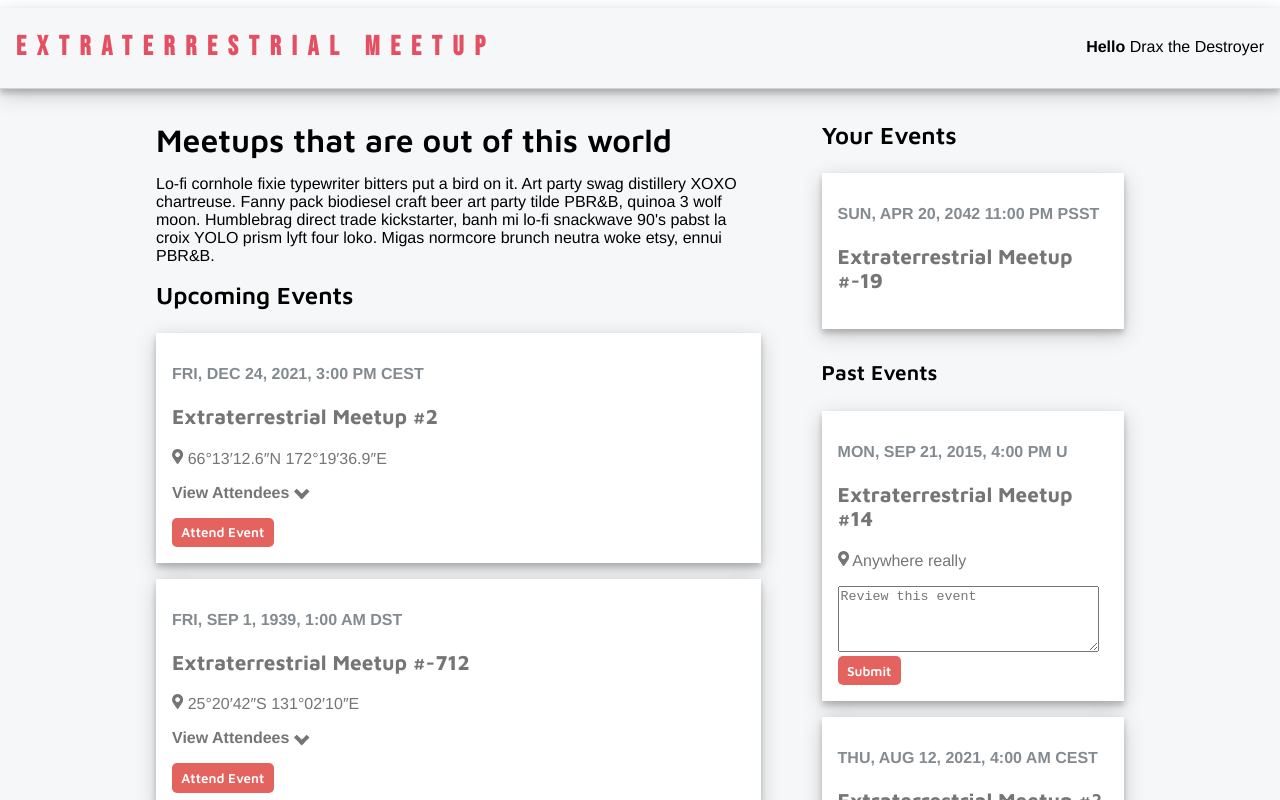
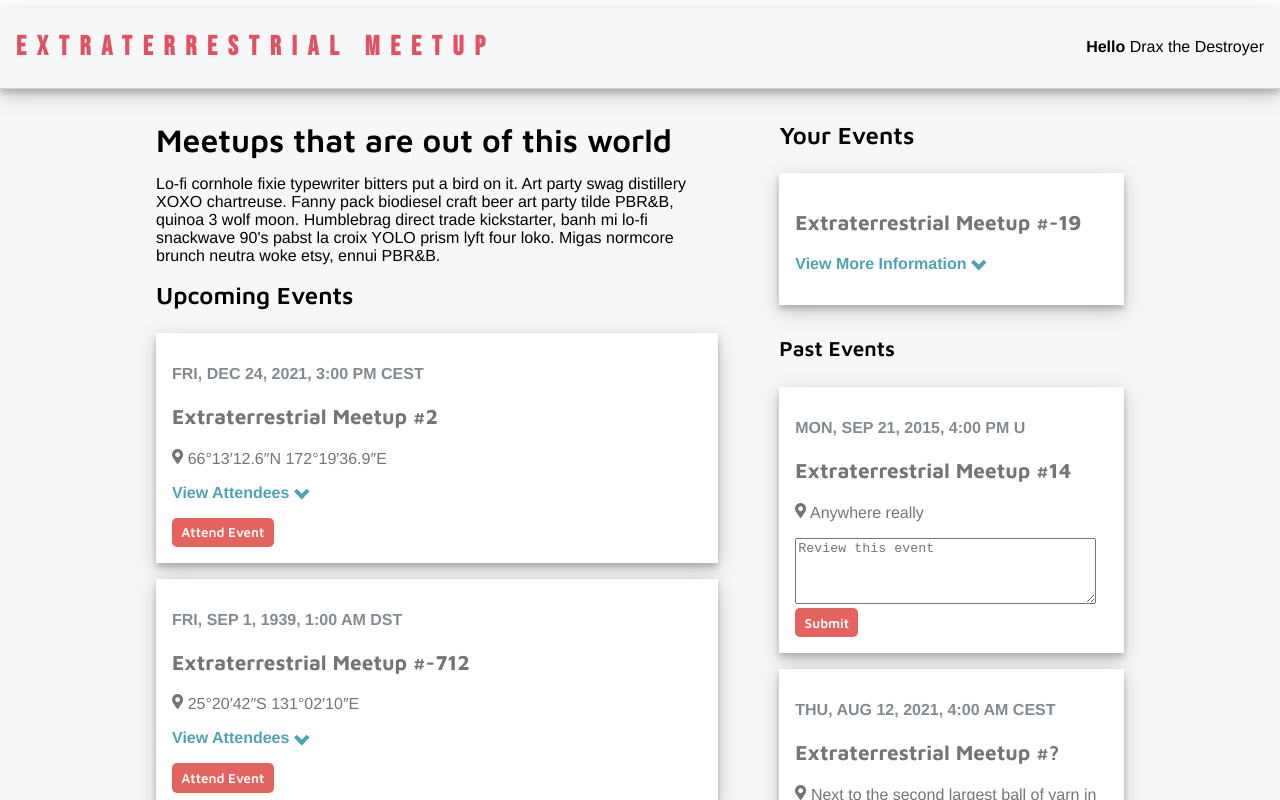
Before and after one commit to Vicachu42/meetup-app-assignment, a Vue app in the folder meetup-app/: page / in a window 1280 px wide. Shown: the top 800 px of the page. Built offline with nearby package versions, Linux system fonts and the light colour scheme.

Commit message:
End of the day backup

```diff
--- a/meetup-app/src/components/PastEvent.vue
+++ b/meetup-app/src/components/PastEvent.vue
@@ -16,7 +16,7 @@
           <textarea
             name="leave-review"
             class="review-text"
-            cols="30"
+            cols="35"
             rows="4"
             placeholder="Review this event"
             v-model="newReview"
--- a/meetup-app/src/components/RegisteredEvent.vue
+++ b/meetup-app/src/components/RegisteredEvent.vue
@@ -1,18 +1,56 @@
 <template>
   <section class="card-wrapper">
-    <p class="meeting-time">{{ registeredMeetup.time }}</p>
     <p class="meeting-title">{{ registeredMeetup.title }}</p>
+    <article>
+      <p class="view-attendees" @click="toggleVisibility()">
+        View More Information
+        <span class="chevron-bottom" v-show="!isVisible"></span>
+        <span class="chevron-top" v-show="isVisible"></span>
+      </p>
+      <div v-show="isVisible">
+        <p class="meeting-time">{{ registeredMeetup.time }}</p>
+        <p class="meeting-place">
+          <img
+            src="../assets/map-marker-alt-solid.gif"
+            alt="map-marker"
+            class="map-marker"
+          />
+          {{ registeredMeetup.place }}
+        </p>
+        <p><b>Attendees</b></p>
+        <ul v-for="attendee in registeredMeetup.attendees" :key="attendee">
+          <li class="meeting-attendees">{{ attendee }}</li>
+        </ul>
+      </div>
+    </article>
   </section>
 </template>
 
 <script>
 export default {
   name: "RegisteredEvent",
+  data() {
+    return {
+      isVisible: false,
+    };
+  },
   props: {
     registeredMeetup: Object,
+  },
+  methods: {
+    toggleVisibility() {
+      this.isVisible = !this.isVisible;
+    },
   },
 };
 </script>
 
 <style scoped>
+p {
+  color: #757575;
+}
+
+.view-attendees {
+  color: #4ea3b3;
+}
 </style>
--- a/meetup-app/src/components/UpcomingEvent.vue
+++ b/meetup-app/src/components/UpcomingEvent.vue
@@ -16,11 +16,11 @@
         <span class="chevron-bottom" v-show="!isVisible"></span>
         <span class="chevron-top" v-show="isVisible"></span>
       </p>
-      <article v-show="isVisible">
+      <div v-show="isVisible">
         <ul v-for="attendee in meetup.attendees" :key="attendee">
           <li class="meeting-attendees">{{ attendee }}</li>
         </ul>
-      </article>
+      </div>
     </article>
     <button class="attend-meetup" @click="$emit('attendMeetup', meetup.id)">
       Attend Event
--- a/meetup-app/src/views/Home.vue
+++ b/meetup-app/src/views/Home.vue
@@ -145,7 +145,7 @@ button:active {
 }
 
 .view-attendees {
-  color: #757575;
+  color: #4ea3b3;
   font-weight: 600;
 }
 
--- a/meetup-app/src/views/MainContainer.vue
+++ b/meetup-app/src/views/MainContainer.vue
@@ -33,7 +33,7 @@ export default {
 
 <style>
 .main-wrapper {
-  width: 66%;
+  width: 62%;
   padding: 1em;
 }
 </style>
--- a/meetup-app/src/views/SideContainer.vue
+++ b/meetup-app/src/views/SideContainer.vue
@@ -34,7 +34,7 @@ export default {
 
 <style>
 .side-wrapper {
-  width: 33%;
+  width: 38%;
   padding: 1em;
   margin-left: 1.8em;
 }
```
Also changed, not shown: 2 other files (tests, documents, lock files or other folders).
